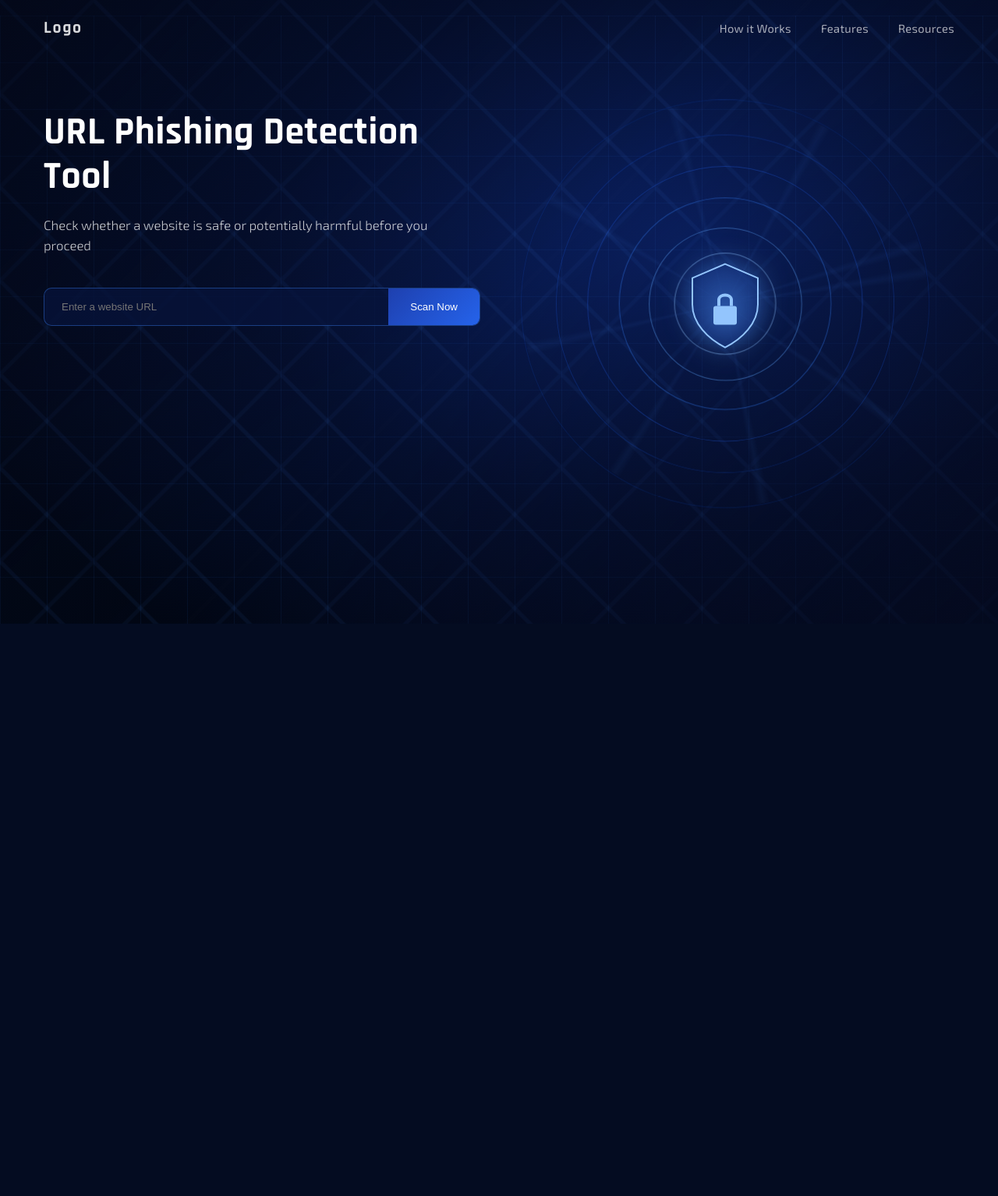
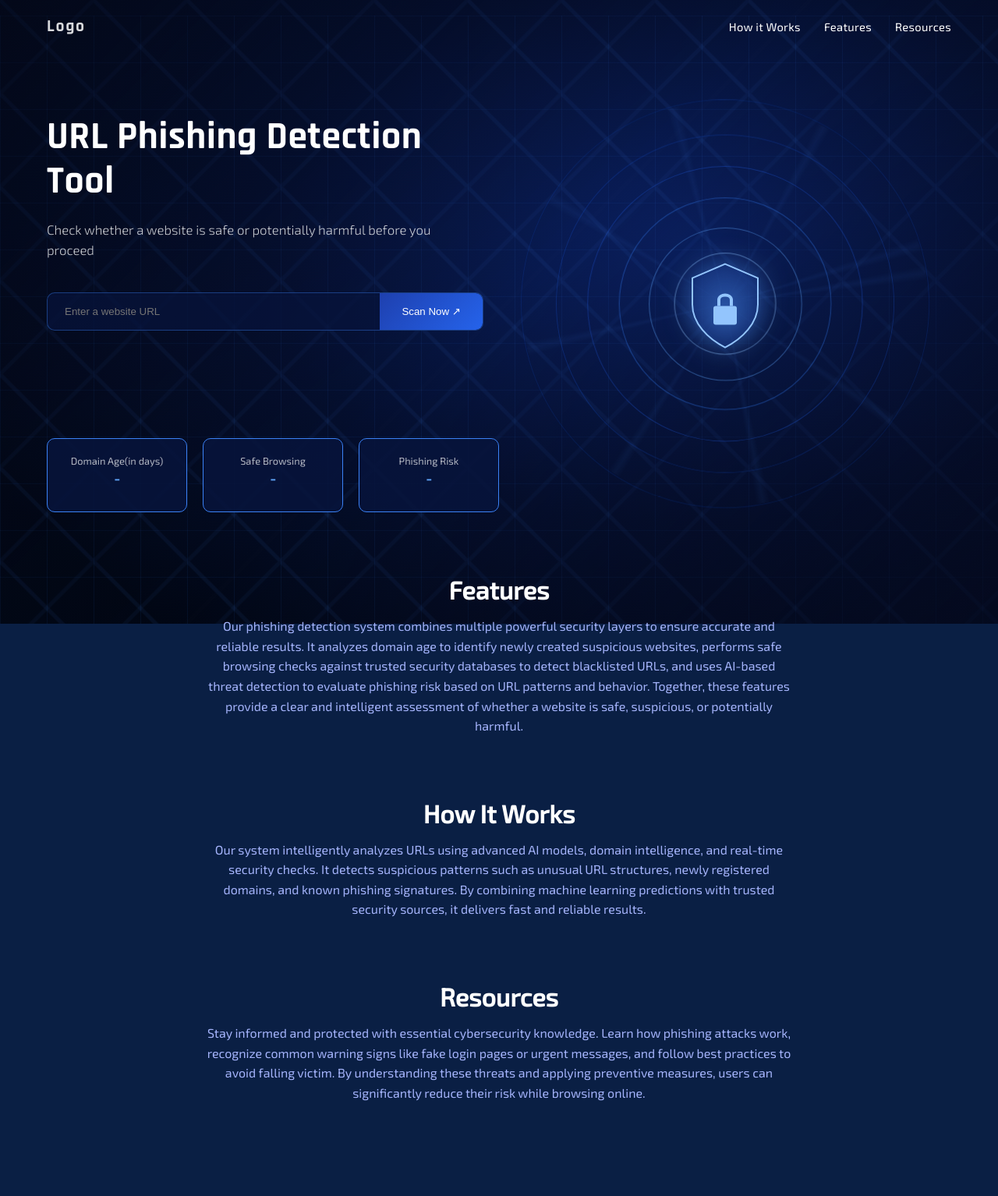
Before and after one commit to jatinkr8803/phishing-detector, a Flask app: page / in a window 1280 px wide. Shown: the whole page at 78% size. Before the commit the page ends 800 px from the top, so only its background shows below. Run offline with Flask 3, Linux system fonts and the light colour scheme.

Commit message:
Final fix: rule-based phishing detection

```diff
--- a/static/css/style.css
+++ b/static/css/style.css
@@ -226,38 +226,45 @@ nav {
 /* 🔥 FEATURES HORIZONTAL FIX */
 /* ============================= */
 
+/* ============================= */
+/* 🔥 FINAL FEATURE ALIGN FIX */
+/* ============================= */
+
 .features {
   display: flex;
-  justify-content: space-between;
-  gap: 15px;
+  justify-content: flex-start;   /* 👈 LEFT ALIGN */
+  gap: 18px;
   margin-top: 18px;
   flex-wrap: wrap;
 }
 
 .feature-card {
-  flex: 1;
-  min-width: 150px;
-  background: rgba(8, 20, 60, 0.8);
+  width: 180px;                 /* 👈 SMALL SIZE */
+  min-height: 95px;
+
+  background: rgba(8, 20, 60, 0.85);
   border: 1px solid rgba(59,130,246,0.4);
   border-radius: 10px;
-  padding: 15px;
+
+  padding: 12px;
   text-align: center;
-  transition: 0.3s;
+
+  transition: 0.3s ease;
 }
 
 .feature-card:hover {
   border-color: rgba(96,165,250,0.8);
-  box-shadow: 0 0 12px rgba(59,130,246,0.3);
+  box-shadow: 0 0 10px rgba(59,130,246,0.3);
 }
 
 .feature-card p {
-  font-size: 0.85rem;
+  font-size: 0.8rem;
   color: rgba(255,255,255,0.7);
-  margin-bottom: 6px;
+  margin-bottom: 4px;
 }
 
 .feature-card h3 {
-  font-size: 1.2rem;
+  font-size: 1.05rem;
   font-weight: 600;
   color: #60a5fa;
 }
@@ -266,3 +273,146 @@ nav {
 .extra-results {
   margin-top: 15px;
 }
+html {
+  scroll-behavior: smooth;
+}
+
+.info-section {
+  padding: 80px 56px;
+  max-width: 800px;
+}
+
+.info-section h2 {
+  font-size: 28px;
+  margin-bottom: 10px;
+}
+
+.info-section p {
+  color: rgba(255,255,255,0.7);
+  line-height: 1.6;
+}
+
+/* Fix scroll offset */
+section {
+  scroll-margin-top: 100px;
+}
+body {
+  margin: 0;
+  font-family: 'Exo 2', sans-serif;
+  background: #0a1f44;
+  color: white;
+}
+
+html {
+  scroll-behavior: smooth;
+}
+
+nav {
+  display: flex;
+  justify-content: space-between;
+  padding: 20px 60px;
+}
+
+.nav-links {
+  display: flex;
+  gap: 30px;
+}
+
+.nav-links a {
+  color: white;
+  text-decoration: none;
+}
+
+.hero {
+  padding: 80px 60px;
+}
+
+.search-box {
+  margin-top: 20px;
+  display: flex;
+}
+
+input {
+  padding: 12px;
+  width: 400px;
+}
+
+button {
+  padding: 12px 20px;
+  background: #3b82f6;
+  border: none;
+  color: white;
+  cursor: pointer;
+}
+
+.result-box {
+  margin-top: 20px;
+  padding: 15px;
+  border-radius: 10px;
+}
+
+.features-section {
+  padding: 40px 60px;
+}
+
+.features {
+  display: flex;
+  gap: 20px;
+}
+
+.feature-card {
+  border: 1px solid #3b82f6;
+  padding: 20px;
+  border-radius: 10px;
+}
+
+.info-section {
+  padding: 80px 60px;
+}
+
+.info-grid {
+  display: grid;
+  grid-template-columns: repeat(auto-fit, minmax(220px, 1fr));
+  gap: 20px;
+}
+
+.info-card {
+  border: 1px solid rgba(255,255,255,0.1);
+  padding: 20px;
+  border-radius: 10px;
+}
+
+.info-card ul {
+  padding-left: 18px;
+}
+
+section {
+  scroll-margin-top: 100px;
+}
+/* FIX: Info sections size control */
+.info-section {
+    max-width: 900px;
+    margin: 80px auto;
+    padding: 0 20px;
+    text-align: center;
+}
+
+/* FIX: Reduce large spacing */
+.info-section h2 {
+    font-size: 32px;
+    margin-bottom: 15px;
+}
+
+/* FIX: Control paragraph size */
+.info-section p {
+    font-size: 16px;
+    line-height: 1.6;
+    color: #a5b4fc;
+    max-width: 750px;
+    margin: 0 auto;
+}
+
+/* OPTIONAL: prevent extra height */
+section {
+    min-height: auto !important;
+}
--- a/static/js/script.js
+++ b/static/js/script.js
@@ -7,16 +7,23 @@ const BACKEND_URL =
     ? "http://127.0.0.1:5000"
     : "";
 
+// =========================
 // INIT
-document.getElementById("scanBtn").addEventListener("click", scanURL);
+// =========================
+const scanBtn = document.getElementById("scanBtn");
+const urlInput = document.getElementById("urlInput");
 
-document.getElementById("urlInput").addEventListener("keydown", function(e) {
+scanBtn.addEventListener("click", scanURL);
+urlInput.addEventListener("keydown", e => {
   if (e.key === "Enter") scanURL();
 });
 
-function scanURL() {
+// =========================
+// MAIN FUNCTION
+// =========================
+async function scanURL() {
 
-  const url = document.getElementById("urlInput").value.trim();
+  const url = urlInput.value.trim();
 
   const box = document.getElementById("resultBox");
   const label = document.getElementById("resultLabel");
@@ -26,38 +33,51 @@ function scanURL() {
   const aiScore = document.getElementById("aiScore");
   const domainAge = document.getElementById("domainAge");
 
-  if (!url) return;
+  const features = document.querySelector(".features");
+
+  // ❌ EMPTY CHECK
+  if (!url) {
+    alert("Please enter a URL");
+    return;
+  }
+
+  if (!url.startsWith("http")) {
+    alert("URL must start with http or https");
+    return;
+  }
 
   document.getElementById("resultArea").classList.add("visible");
 
-  // LOADING STATE
+  // 🔥 RESET FEATURES (important)
+  features.classList.remove("show");
+
+  scanBtn.disabled = true;
+  scanBtn.innerText = "Scanning...";
+
   box.className = "result-box analyzing";
   label.innerText = "Analyzing...";
-  msg.innerText = "Running checks...";
+  msg.innerText = "Running security checks...";
 
   domainAge.innerText = "-";
   safeBrowsing.innerText = "-";
   aiScore.innerText = "-";
 
-  fetch(`${BACKEND_URL}/predict`, {
-    method: "POST",
-    headers: {"Content-Type": "application/json"},
-    body: JSON.stringify({url})
-  })
-  .then(res => {
-    if (!res.ok) {
-      throw new Error("Server error");
-    }
-    return res.json();
-  })
-  .then(data => {
+  try {
 
-    if (data.error) {
-      throw new Error(data.error);
-    }
+    const res = await fetch(`${BACKEND_URL}/predict`, {
+      method: "POST",
+      headers: {"Content-Type": "application/json"},
+      body: JSON.stringify({url})
+    });
+
+    if (!res.ok) throw new Error("Server error");
+
+    const data = await res.json();
+
+    if (data.error) throw new Error(data.error);
 
     // =========================
-    // FINAL RESULT (3 STATES)
+    // RESULT STATE
     // =========================
     if (data.prediction === 1) {
       box.className = "result-box danger";
@@ -75,14 +95,10 @@ function scanURL() {
       msg.innerText = "This site looks safe ✅";
     }
 
-    // =========================
     // DOMAIN AGE
-    // =========================
     domainAge.innerText = data.domain_age || "Not Available";
 
-    // =========================
     // SAFE BROWSING
-    // =========================
     if (data.safe_browsing === "Threat Found") {
       safeBrowsing.innerText = "Blacklisted ❌";
       safeBrowsing.style.color = "#ef4444";
@@ -97,9 +113,7 @@ function scanURL() {
       }
     }
 
-    // =========================
-    // AI RISK LABEL
-    // =========================
+    // RISK
     if (data.prediction === 1) {
       aiScore.innerText = "High Risk ❌";
       aiScore.style.color = "#ef4444";
@@ -113,8 +127,10 @@ function scanURL() {
       aiScore.style.color = "#22c55e";
     }
 
-  })
-  .catch(err => {
+    // 🔥 SHOW FEATURES AFTER RESULT
+    features.classList.add("show");
+
+  } catch (err) {
     console.error("ERROR:", err);
 
     box.className = "result-box danger";
@@ -124,5 +140,18 @@ function scanURL() {
     domainAge.innerText = "-";
     safeBrowsing.innerText = "-";
     aiScore.innerText = "-";
+  }
+
+  scanBtn.disabled = false;
+  scanBtn.innerText = "Scan Now ↗";
+}
+
+// NAV ACTIVE
+const navLinks = document.querySelectorAll(".nav-links a");
+
+navLinks.forEach(link => {
+  link.addEventListener("click", function() {
+    navLinks.forEach(l => l.classList.remove("active"));
+    this.classList.add("active");
   });
-}
+});
--- a/templates/index.html
+++ b/templates/index.html
@@ -2,12 +2,11 @@
 <html lang="en">
 <head>
 <meta charset="UTF-8">
-<meta name="google-site-verification" content="iZuzBW00Q5H-3NVgQ6rVMjrtXu1yfRh4-b7oINAzc78" />
 <meta name="viewport" content="width=device-width, initial-scale=1.0">
 <title>SecureMind - Phishing Detection Tool</title>
 
 <link href="https://fonts.googleapis.com/css2?family=Rajdhani:wght@400;600;700&family=Exo+2:wght@300;400;500&display=swap" rel="stylesheet">
-<link rel="stylesheet" href="{{ url_for('static', filename='css/style.css') }}?v=2">
+<link rel="stylesheet" href="{{ url_for('static', filename='css/style.css') }}?v=3">
 </head>
 
 <body>
@@ -16,20 +15,16 @@
   <div class="circuit-lines"></div>
 </div>
 
-<!-- ✅ RESTORED RINGS + LOCK -->
 <div class="shield-wrapper">
   <div class="shield-rings">
-
     <div class="ring ring-1"></div>
     <div class="ring ring-2"></div>
     <div class="ring ring-3"></div>
     <div class="ring ring-4"></div>
     <div class="ring ring-5"></div>
     <div class="ring ring-6"></div>
-
     <div class="seg-lines"></div>
 
-    <!-- LOCK ICON -->
     <div class="shield-icon">
       <svg viewBox="0 0 100 115" fill="none">
         <path d="M50 4 L92 22 L92 56 C92 80 72 100 50 111 C28 100 8 80 8 56 L8 22 Z"
@@ -40,7 +35,6 @@
               stroke="#93c5fd" stroke-width="4"/>
       </svg>
     </div>
-
   </div>
 </div>
 
@@ -49,31 +43,34 @@
 <nav>
   <div class="logo">Logo</div>
   <ul class="nav-links">
-    <li><a href="#">How it Works</a></li>
-    <li><a href="#">Features</a></li>
-    <li><a href="#">Resources</a></li>
+    <li><a href="#howItWorks">How it Works</a></li>
+    <li><a href="#featuresSection">Features</a></li>
+    <li><a href="#resources">Resources</a></li>
   </ul>
 </nav>
 
+<!-- HERO -->
 <section class="hero">
   <h1>URL Phishing Detection Tool</h1>
   <p>Check whether a website is safe or potentially harmful before you proceed</p>
 
   <div class="search-box">
     <input type="text" id="urlInput" placeholder="Enter a website URL">
-    <button class="btn-scan" id="scanBtn">Scan Now</button>
+    <button class="btn-scan" id="scanBtn">Scan Now ↗</button>
   </div>
 
-  <!-- RESULT -->
   <div id="resultArea" class="result-area">
     <div class="result-box" id="resultBox">
       <div id="resultLabel"></div>
       <div id="resultMsg"></div>
     </div>
+  </div>
+</section>
 
-    <!-- FEATURES -->
+<!-- ✅ FEATURES (SEPARATE + SAME UI) -->
+<section id="featuresSection" class="features-section">
+
   <div class="features">
-
     <div class="feature-card">
       <p>Domain Age(in days)</p>
       <h3 id="domainAge">-</h3>
@@ -88,15 +85,41 @@
       <p>Phishing Risk</p>
       <h3 id="aiScore">-</h3>
     </div>
-
   </div>
 
-  </div>
+<!-- ✅ FEATURES (PARAGRAPH STYLE LIKE HOW IT WORKS) -->
+<section id="featuresSection" class="info-section">
+  <h2>Features</h2>
+  <p>
+    Our phishing detection system combines multiple powerful security layers to ensure accurate and reliable results.
+    It analyzes domain age to identify newly created suspicious websites, performs safe browsing checks against trusted
+    security databases to detect blacklisted URLs, and uses AI-based threat detection to evaluate phishing risk based on
+    URL patterns and behavior. Together, these features provide a clear and intelligent assessment of whether a website
+    is safe, suspicious, or potentially harmful.
+  </p>
+</section>
 
+
+<!-- HOW IT WORKS -->
+<section id="howItWorks" class="info-section">
+  <h2>How It Works</h2>
+  <p>
+    Our system intelligently analyzes URLs using advanced AI models, domain intelligence, and real-time security checks.
+    It detects suspicious patterns such as unusual URL structures, newly registered domains, and known phishing signatures.
+    By combining machine learning predictions with trusted security sources, it delivers fast and reliable results.
+  </p>
+</section>
+
+<!-- RESOURCES -->
+<section id="resources" class="info-section">
+  <h2>Resources</h2>
+  <p>
+   Stay informed and protected with essential cybersecurity knowledge. Learn how phishing attacks work, recognize common warning signs like fake login pages or urgent messages, and follow best practices to avoid falling victim. By understanding these threats and applying preventive measures, users can significantly reduce their risk while browsing online.
+  </p>
 </section>
 
 </div>
 
-<script src="{{ url_for('static', filename='js/script.js') }}?v=2"></script>
+<script src="{{ url_for('static', filename='js/script.js') }}?v=3"></script>
 </body>
 </html>
```
Lines whose indentation alone changed are shown as unchanged.
